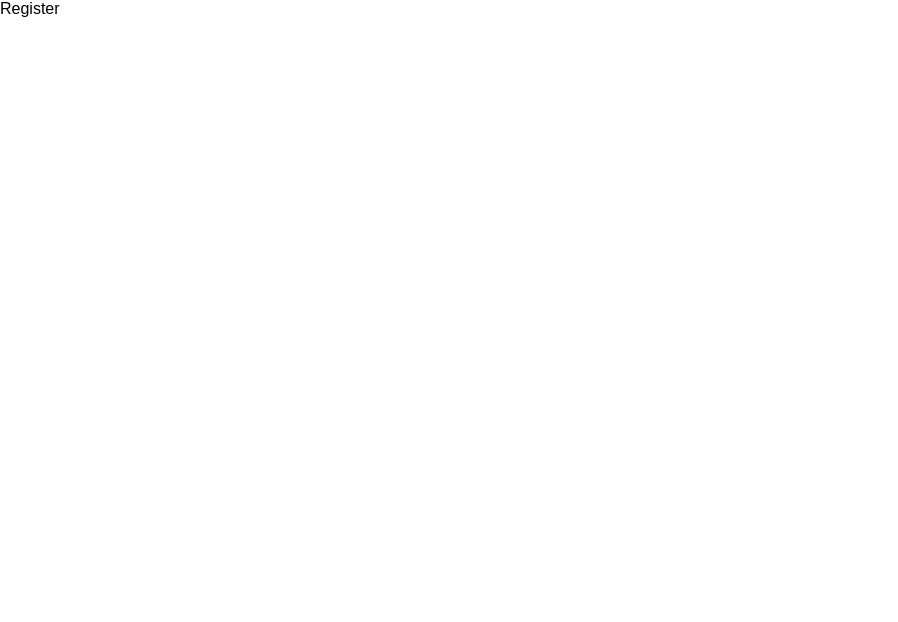
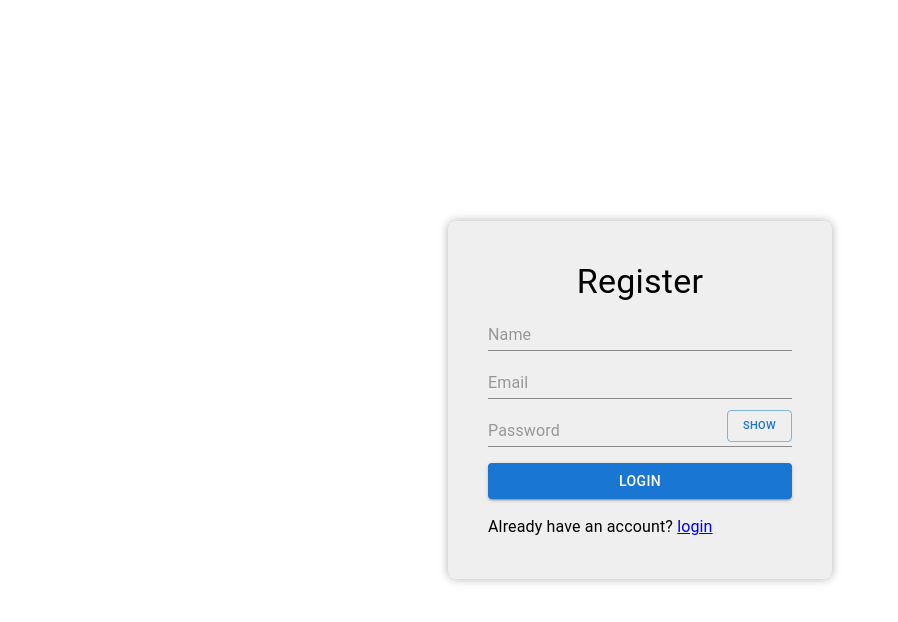
Before and after one commit to aljithkj02/graphql, a React (Vite) app in the folder Todo/: page /register in a window 1280 px wide. Shown: the top 622 px of the page, without its empty margins (0-898 px from the left). Built offline with nearby package versions, Linux system fonts and the light colour scheme.

Commit message:
Create register page

```diff
--- a/Todo/src/pages/Register.jsx
+++ b/Todo/src/pages/Register.jsx
@@ -1,7 +1,35 @@
-import React from 'react'
+import { Box, Button, Input, Typography } from '@mui/material'
+import { useState } from 'react'
+import { Link } from 'react-router-dom'
 
 export const Register = () => {
+  const [showPass, setShowPass] = useState(false);
+
+  const handleShowPass = () => {
+    setShowPass(!showPass);
+  }
+
   return (
-    <div>Register</div>
+    <Box width="100%" height="100vh" display="flex" alignItems="center" justifyContent="center">
+        <Box width="30%">
+          <form>
+            <Box display="flex" flexDirection="column" p={5} bgcolor="ThreeDFace" borderRadius={2}
+              gap={2} boxShadow="0 0 10px rgba(0, 0, 0, 0.3)"
+            >
+              <Typography variant='h4' textAlign="center">Register</Typography>
+              <Input type='text' placeholder='Name' />
+              <Input type='email' placeholder='Email' />
+              <Box position="relative">
+                <Input type={showPass ? 'text' : 'password'} placeholder='Password' sx={{ width: "100%"}}/>
+                <Button variant='outlined' onClick={handleShowPass} sx={{
+                  fontSize: "11px", position: 'absolute', right: 0, bottom: 5
+                }}>{showPass ? 'Hide' : 'Show'}</Button>
+              </Box>
+              <Button variant='contained' type='submit'>Login</Button>
+              <Typography>Already have an account? <Link to='/login'>login</Link></Typography>
+            </Box>
+          </form>
+        </Box>
+    </Box>
   )
 }
```
